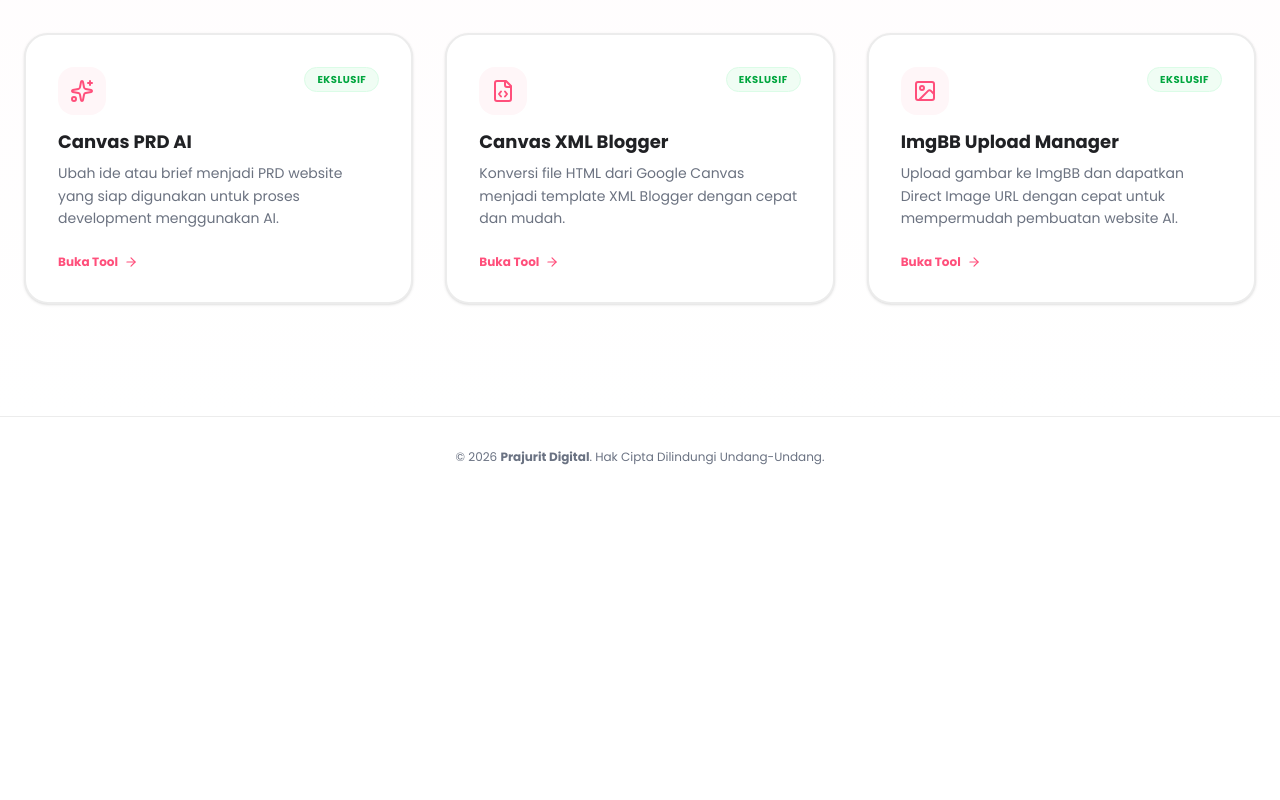
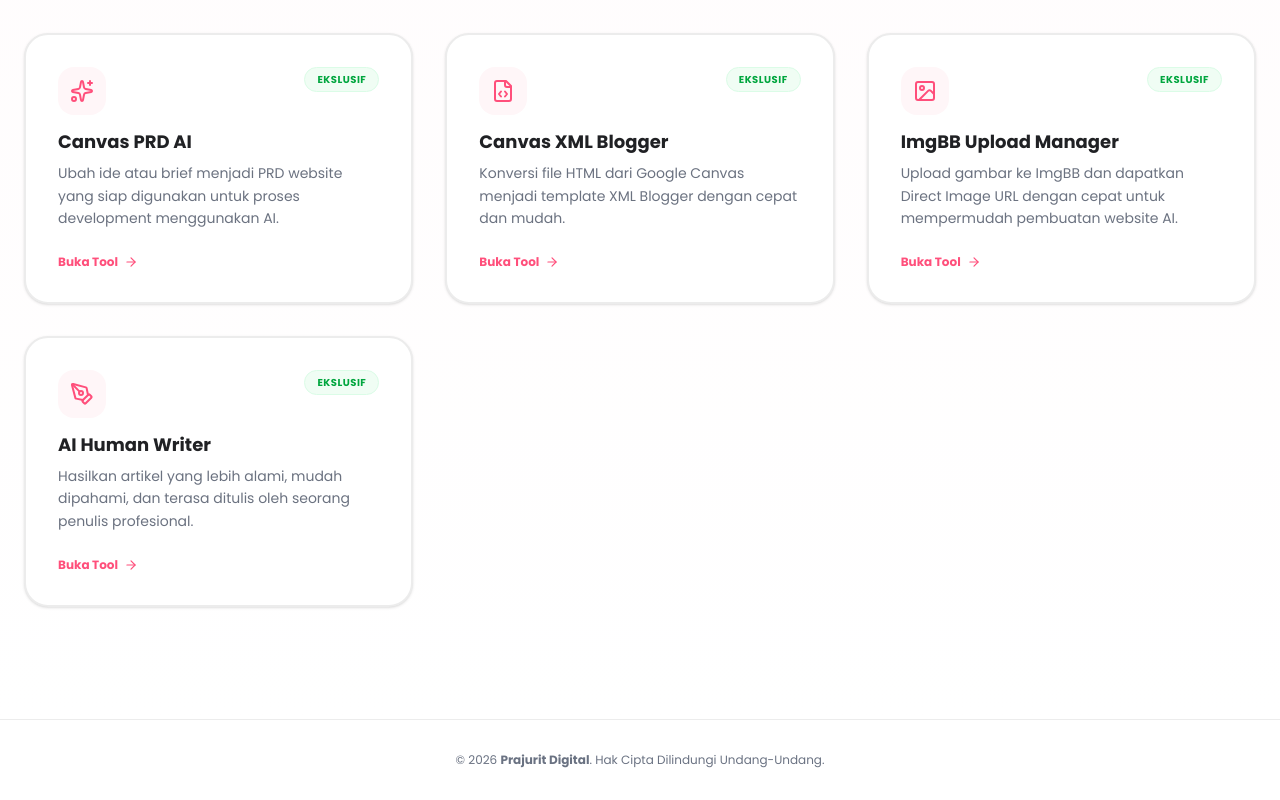
Before and after one commit to prajuritdigitalcom/Website-Prajurit-Digital-My-Id, a React (Vite) app: page / in a window 1280 px wide. Shown: the part 2112-2912 px from the top of the page. Before the commit the page ends 2609 px from the top, so only its background shows below. Built offline with nearby package versions, Linux system fonts and the light colour scheme.

Commit message:
feat(tools): add AI Human Writer to tool list
Update the tools directory to include the AI Human Writer
tool and clean up the obsolete README content.

```diff
--- a/src/data/tools.ts
+++ b/src/data/tools.ts
@@ -162,5 +162,15 @@ export const MEMBER_TOOLS_DATA: Tool[] = [
     badge: "Ekslusif",
     category: "marketing",
     externalUrl: "https://imgbb.prajuritdigital.my.id/"
+  },
+  {
+    id: "ai-human-writer",
+    title: "AI Human Writer",
+    description: "Hasilkan artikel yang lebih alami, mudah dipahami, dan terasa ditulis oleh seorang penulis profesional.",
+    icon: "PenTool",
+    href: "#ai-human-writer",
+    badge: "Ekslusif",
+    category: "writing",
+    externalUrl: "https://aihumanwriter.prajuritdigital.my.id/"
   }
 ];
```
Also changed, not shown: 1 other file (tests, documents, lock files or other folders).
